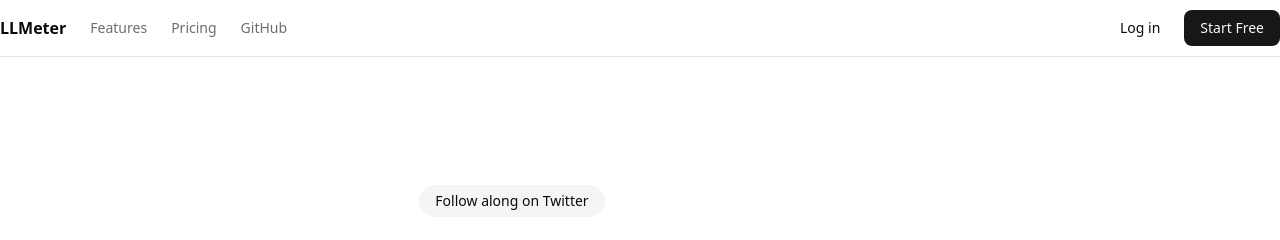
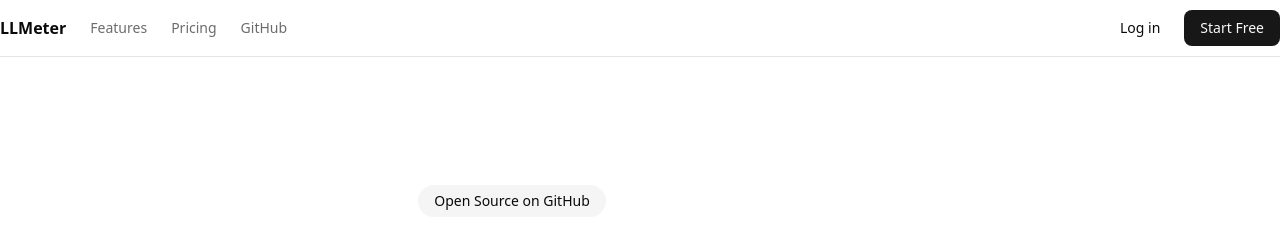
Before and after one commit to amedinat/LLMeter, a Next.js app: page / in a window 1280 px wide. Shown: the top 240 px of the page. Built offline with nearby package versions, Linux system fonts and the light colour scheme.

Commit message:
fix: revert layout to working develop version + replace twitter link
- Reverted dashboard layout to the working version from develop branch
- Replaced dead Twitter link with GitHub repo link
- Restored commit hash indicator in sidebar footer

Co-Authored-By: Otto <otto.medina.ai@gmail.com>

```diff
--- a/src/app/(dashboard)/layout.tsx
+++ b/src/app/(dashboard)/layout.tsx
@@ -1,7 +1,7 @@
 import { SidebarNav } from '@/components/dashboard/sidebar-nav';
 import { UserNav } from '@/components/dashboard/user-nav';
 import { MobileNav } from '@/components/dashboard/mobile-nav';
-import { ThemeToggle } from '@/components/theme-toggle';
+import { ThemeToggle } from '@/components/dashboard/theme-toggle';
 import { createClient } from '@/lib/supabase/server';
 import { redirect } from 'next/navigation';
 import Link from 'next/link';
@@ -39,13 +39,15 @@ export default async function DashboardLayout({
             <SidebarNav />
           </nav>
         </div>
-        <div className="mt-auto p-4">
-          {/* Optional footer content */}
+        <div className="mt-auto px-4 pb-3">
+          <span className="text-[10px] text-muted-foreground/40 select-none">
+            {process.env.VERCEL_GIT_COMMIT_SHA?.slice(0, 7) ?? 'dev'}
+          </span>
         </div>
       </aside>
 
       {/* Main Content Area */}
-      <div className="flex w-full min-w-0 flex-1 flex-col sm:gap-4 sm:pl-64">
+      <div className="flex flex-col sm:gap-4 sm:pl-64">
         <header className="sticky top-0 z-30 flex h-14 items-center gap-4 border-b bg-background px-4 sm:static sm:h-auto sm:border-0 sm:bg-transparent sm:px-6">
           <MobileNav />
           <div className="ml-auto flex items-center gap-4">
@@ -53,7 +55,7 @@ export default async function DashboardLayout({
             <UserNav user={userData} />
           </div>
         </header>
-        <main className="w-full min-w-0 flex-1 p-4 sm:px-6 sm:py-0">
+        <main className="flex-1 overflow-x-hidden p-4 sm:px-6 sm:py-0">
           {children}
         </main>
       </div>
--- a/src/app/page.tsx
+++ b/src/app/page.tsx
@@ -41,11 +41,11 @@ export default function HomePage() {
         <section className="space-y-6 pb-8 pt-6 md:pb-12 md:pt-10 lg:py-32">
           <div className="container flex max-w-[64rem] flex-col items-center gap-4 text-center">
             <Link
-              href="https://twitter.com/llmeter"
+              href="https://github.com/amedinat/LLMeter"
               className="rounded-2xl bg-muted px-4 py-1.5 text-sm font-medium"
               target="_blank"
             >
-              Follow along on Twitter
+              Open Source on GitHub
             </Link>
             <h1 className="font-heading text-3xl sm:text-5xl md:text-6xl lg:text-7xl font-bold tracking-tight">
               Control your AI spend across all providers.
```
